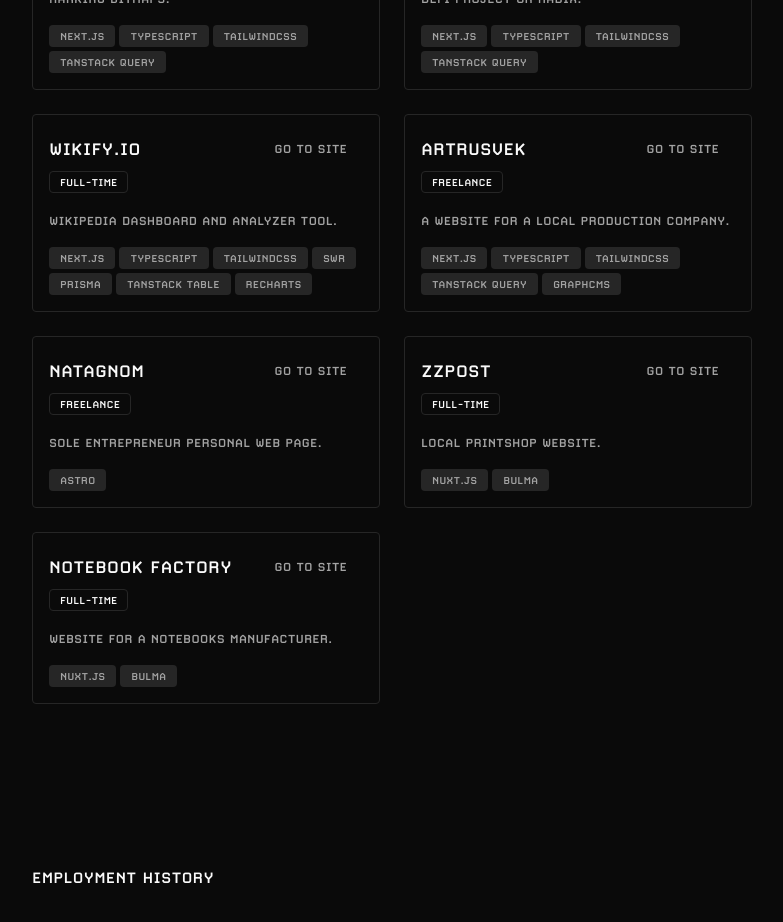
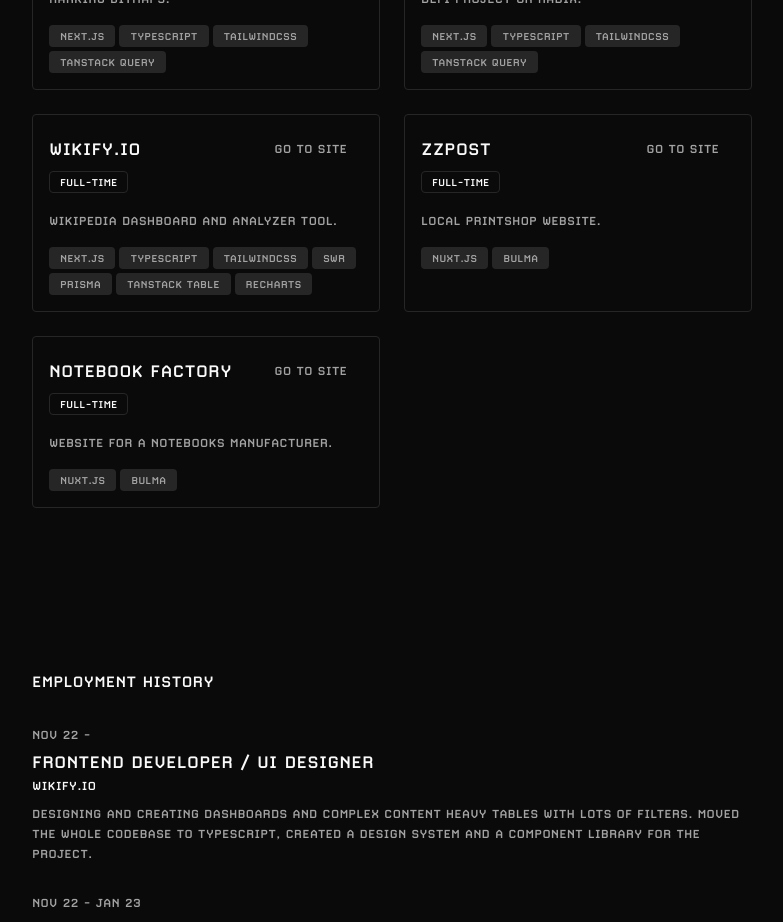
Before and after one commit to moledart/moledart.dev, a Next.js app: page / in a window 1280 px wide. Shown: the part 780-1702 px from the top of the page, without its empty margins (248-1031 px from the left). Built offline with nearby package versions, Linux system fonts and the light colour scheme.

Commit message:
Update data.ts

```diff
--- a/data.ts
+++ b/data.ts
@@ -54,26 +54,6 @@
       "Tanstack Table",
       "Recharts",
     ],
-  },
-  {
-    title: "artrusvek",
-    type: "freelance",
-    description: "A website for a local production company.",
-    href: "https://www.artrusvek.ru/",
-    stack: [
-      "Next.js",
-      "TypeScript",
-      "TailwindCSS",
-      "Tanstack Query",
-      "GraphCMS",
-    ],
-  },
-  {
-    title: "natagnom",
-    type: "freelance",
-    description: "Sole entrepreneur personal web page.",
-    href: "https://www.natagnom.ru/",
-    stack: ["Astro"],
   },
   {
     title: "zzpost",
```
